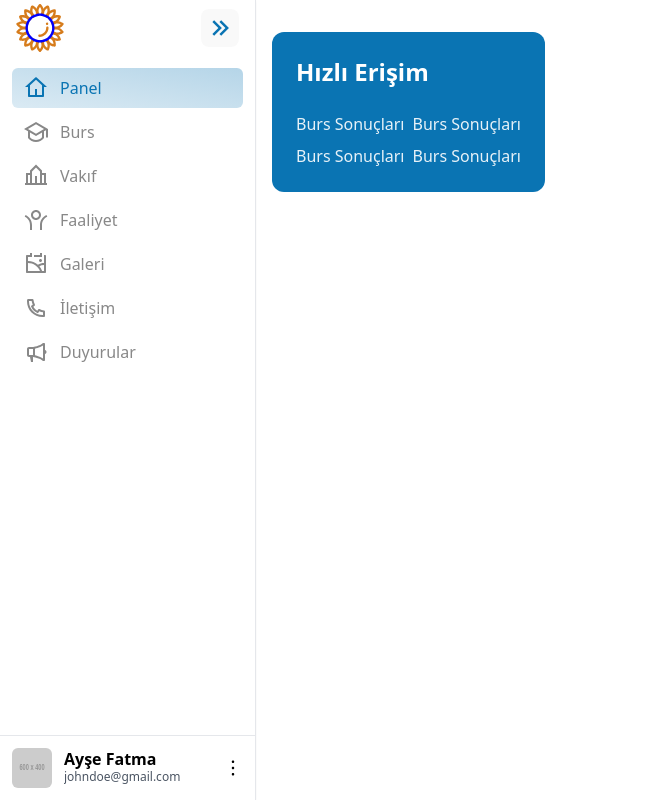
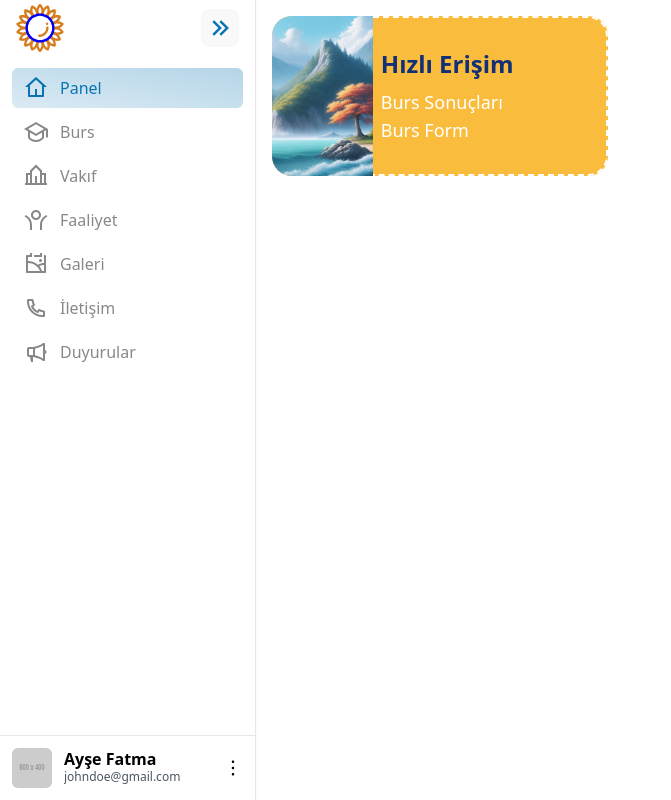
Before and after one commit to Mervegk/antalya, a Next.js app: page /yonetim-paneli in a window 1280 px wide. Shown: the whole page, without its empty margins (0-671 px from the left). Built offline with nearby package versions, Linux system fonts and the light colour scheme.

Commit message:
card component for panel

```diff
--- a/app/(panel)/layout.js
+++ b/app/(panel)/layout.js
@@ -10,6 +10,57 @@ export const metadata = {
   title: "SunFlower | Yönetim Paneli",
   description: "Sunflower",
 };
+
+const Poppins = localFont({
+  src: [
+    {
+      path: '../assets/font/Poppins/Poppins-Thin.ttf',
+      weight: '100',
+      style: 'normal'
+    },
+    {
+      path: '../assets/font/Poppins/Poppins-ExtraLight.ttf',
+      weight: '200',
+      style: 'normal'
+    },
+    {
+      path: '../assets/font/Poppins/Poppins-Light.ttf',
+      weight: '300',
+      style: 'normal'
+    },
+    {
+      path: '../assets/font/Poppins/Poppins-Regular.ttf',
+      weight: '400',
+      style: 'normal'
+    },
+    {
+      path: '../assets/font/Poppins/Poppins-Medium.ttf',
+      weight: '500',
+      style: 'normal'
+    },
+    {
+      path: '../assets/font/Poppins/Poppins-SemiBold.ttf',
+      weight: '600',
+      style: 'normal'
+    },
+    {
+      path: '../assets/font/Poppins/Poppins-Bold.ttf',
+      weight: '700',
+      style: 'normal'
+    },
+    {
+      path: '../assets/font/Poppins/Poppins-ExtraBold.ttf',
+      weight: '800',
+      style: 'normal'
+    },
+    {
+      path: '../assets/font/Poppins/Poppins-Black.ttf',
+      weight: '900',
+      style: 'normal'
+    }
+  ],
+  variable: '--font-poppins'
+})
 
 export default function RootLayout({ children }) {
   return (
--- a/app/(panel)/yonetim-paneli/page.js
+++ b/app/(panel)/yonetim-paneli/page.js
@@ -1,20 +1,24 @@
+import React from 'react'
 import Link from 'next/link'
-import React from 'react'
+import { RiExternalLinkLine } from "react-icons/ri";
+import CardHorizontal from '@/components/layout/panel-components/CardHorizontal';
+import Image from '../../assets/image/indir.jpg';
 
 export default function page() {
   return (
     <div className='p-4'>
-      <div className='my-4 bg-secondcolor rounded-xl p-6'>
-        <div className='flex flex-col gap-6'>
-          <h1 className=' font-semibold text-lg sm:text-xl md:text-2xl text-white'>Hızlı Erişim</h1>
-          <div className='grid grid-cols-2 gap-2 justify-center items-center'>
-            <Link href='/yonetim-paneli/burs/burs-sonuclari' className='text-white/90 font-medium'>Burs Sonuçları</Link>
-            <Link href='/yonetim-paneli/burs/burs-sonuclari' className='text-white/90 font-medium'>Burs Sonuçları</Link>
-            <Link href='/yonetim-paneli/burs/burs-sonuclari' className='text-white/90 font-medium'>Burs Sonuçları</Link>
-            <Link href='/yonetim-paneli/burs/burs-sonuclari' className='text-white/90 font-medium'>Burs Sonuçları</Link>
-          </div>
+      <CardHorizontal bgColor='#FABC3D'
+        textColor='white'
+        titleColor='#123075'
+        title='Hızlı Erişim'
+        image={Image}
+      >
+        <div className='flex flex-col'>
+          <Link href='/yonetim-paneli/burs/burs-sonuclari' className='text-white text-lg hover:main-link-hover transition-colors duration-150 ease-in'>Burs Sonuçları</Link>
+          <Link href='/yonetim-paneli/burs' className='text-white text-lg hover:main-link-hover transition-colors duration-150 ease-in'>Burs Form</Link>
         </div>
-      </div>
+      </CardHorizontal>
+
     </div>
   )
 }
--- /dev/null
+++ b/app/assets/css/components.css
@@ -0,0 +1,6 @@
+.horizontal-card {
+  min-width: 336px;
+  max-width: 336px;
+  min-height: 160px;
+  border-radius: 20px;
+}
--- a/app/globals.css
+++ b/app/globals.css
@@ -68,6 +68,19 @@
     justify-content: center;
     align-items: center;
     gap: 1rem;
+  }
+
+  .main-link-hover {
+    color: var(--secondary-color);
+    text-decoration: underline;
+  }
+
+  .radius-20 {
+    border-radius: 20px;
+  }
+
+  .bshadow-1 {
+    box-shadow: rgba(99, 99, 99, 0.2) 0px 2px 8px 0px;
   }
 }
 
--- /dev/null
+++ b/components/layout/panel-components/CardHorizontal.jsx
@@ -0,0 +1,23 @@
+import React from 'react'
+import '../../../app/assets/css/components.css'
+
+export default function CardHorizontal({ children, title, bgColor, textColor, titleColor, icon, image }) {
+  return (
+    <div className={`grid grid-cols-[30%_70%] items-center justify-center horizontal-card relative`} style={{ background: bgColor }}>
+      <div className='w-full h-full flex items-center'>
+        {
+          image && <img src={image.src} alt='' className='w-full h-full object-cover rounded-bl-[20px] rounded-tl-[20px]' />
+        }
+        {
+          icon && icon
+        }
+      </div>
+      <div className='flex flex-col justify-center gap-2 h-full p-2 border-dashed border-2 border-l-0 border-white rounded-r-[20px]'>
+        <h1 className='font-semibold text-2xl' style={{ color: titleColor }}>{title}</h1>
+        <div className='block' style={{ color: textColor }}>
+          {children}
+        </div>
+      </div>
+    </div>
+  )
+}
```
